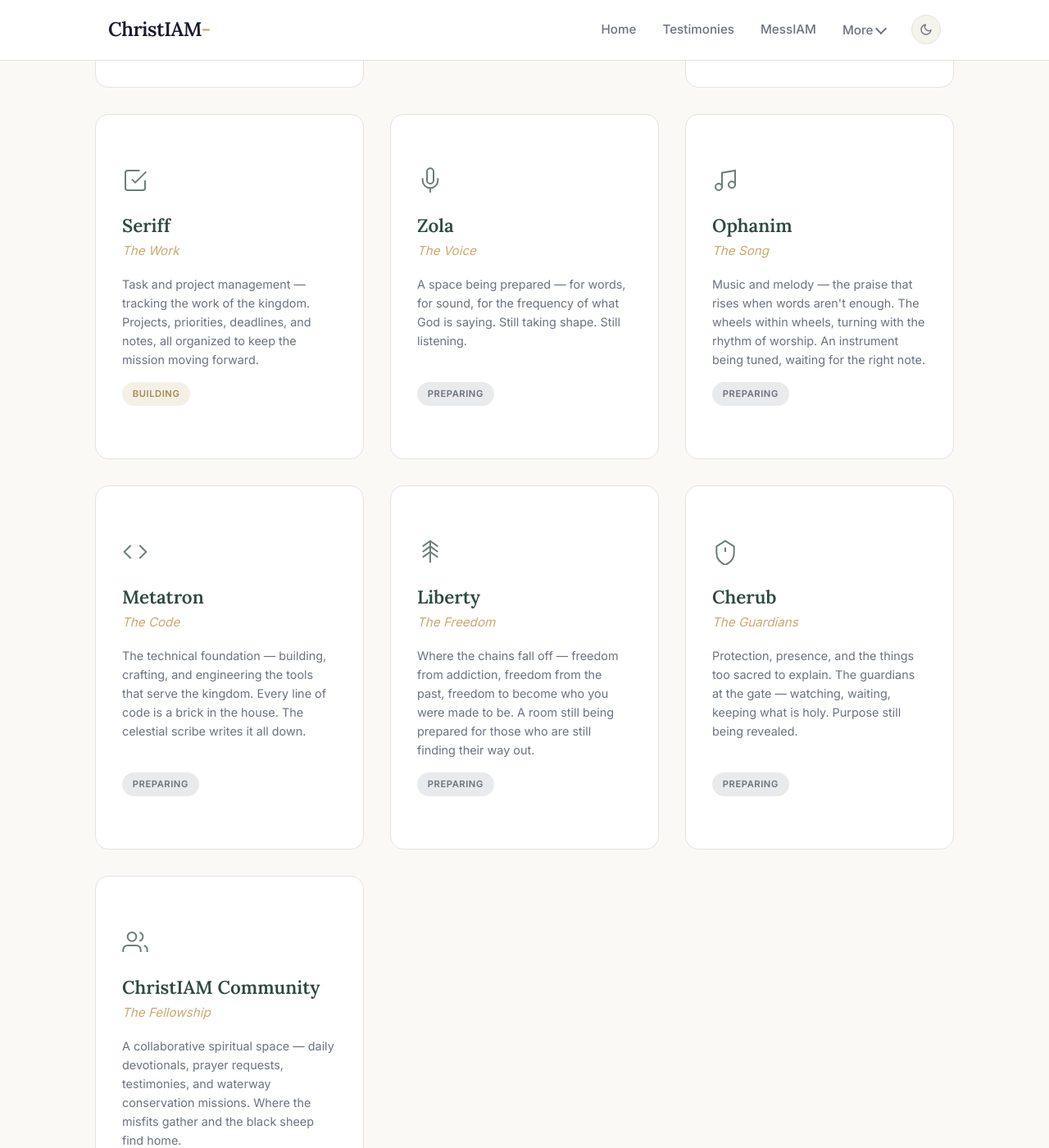
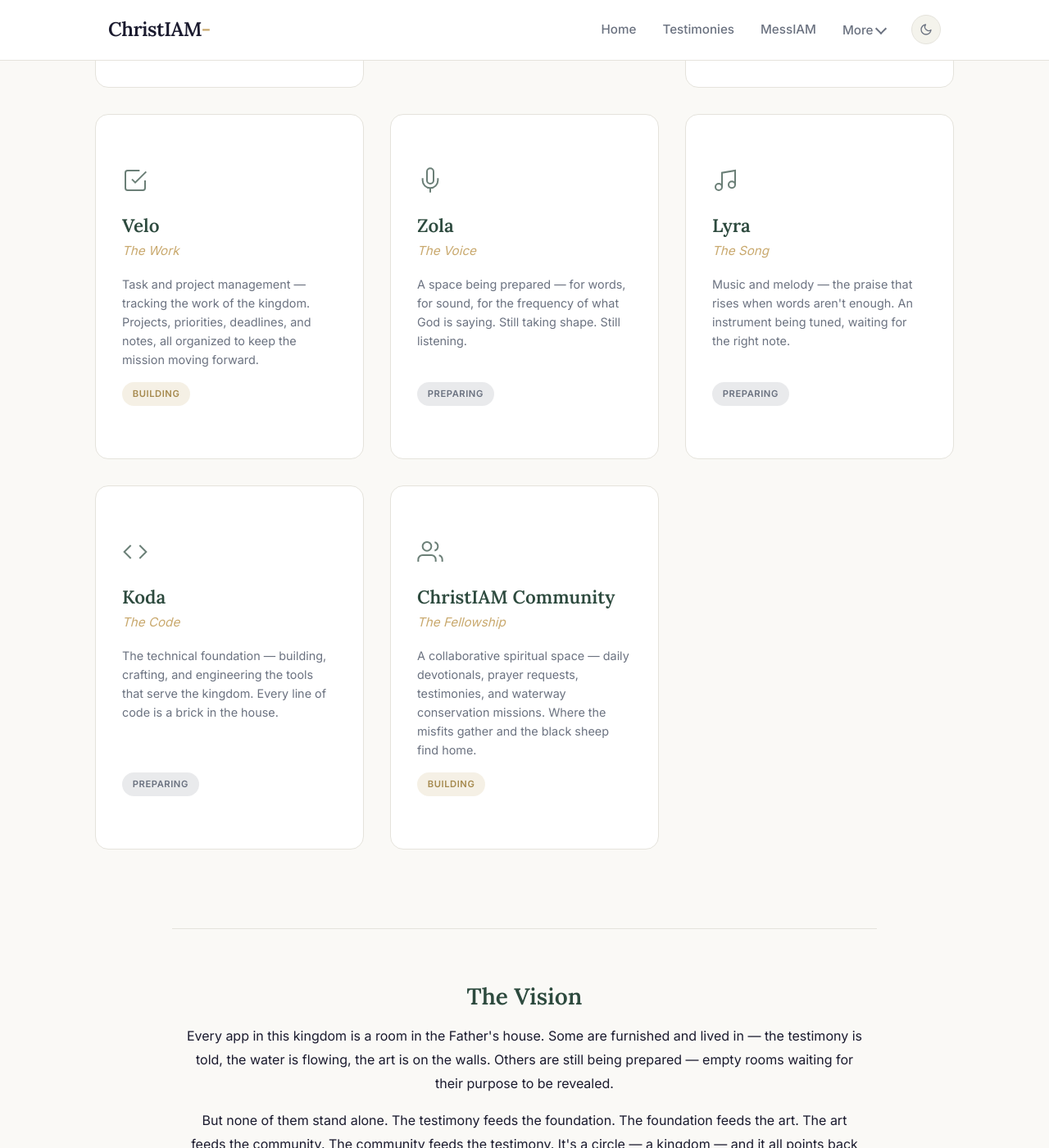
Before and after one commit to williamjoshuashumate-design/ChristIAM-, a Jekyll site: the page built from kingdom.md, in a window 1280 px wide and 1400 px high, scrolled down 1731 px. Shown: the whole window at 82% size. Built offline with Jekyll 4.4.1, drawn with Linux system fonts in a browser that asks for light colours; some of the changed text lies outside the part shown.

Commit message:
Revert Kingdom page to original app names (#3)
- Seriff → Velo (The Work)
- Ophanim → Lyra (The Song)
- Metatron → Koda (The Code)
- Zola restored to original ID (6a673670d7c3e3e9d85ef64d)
- Removed Liberty and Cherub cards (were not in original layout)
- Kingdom grid back to 9 rooms
- Resource links restored to original names
- Original purposes and descriptions preserved

Co-authored-by: williamjoshuashumate-design <williamjoshuashumate-design@users.noreply.github.com>

```diff
--- a/kingdom.md
+++ b/kingdom.md
@@ -87,7 +87,7 @@ permalink: /kingdom/
     <span class="kingdom-status kingdom-live">Live</span>
   </a>
 
-  <!-- Seriff — The Work (was Velo) -->
+  <!-- Velo — The Work -->
   <a href="https://app.base44.com/apps/6a6735244f99fb26a57b9ded" target="_blank" rel="noopener" class="kingdom-card kingdom-velo">
     <div class="kingdom-icon">
       <svg viewBox="0 0 24 24" fill="none" stroke="currentColor" stroke-width="1.5" width="32" height="32">
@@ -95,14 +95,14 @@ permalink: /kingdom/
         <path d="M21 12v7a2 2 0 0 1-2 2H5a2 2 0 0 1-2-2V5a2 2 0 0 1 2-2h11"/>
       </svg>
     </div>
-    <h3>Seriff</h3>
+    <h3>Velo</h3>
     <p class="kingdom-tagline">The Work</p>
     <p class="kingdom-desc">Task and project management — tracking the work of the kingdom. Projects, priorities, deadlines, and notes, all organized to keep the mission moving forward.</p>
     <span class="kingdom-status kingdom-building">Building</span>
   </a>
 
   <!-- Zola — The Voice -->
-  <a href="https://app.base44.com/apps/6a6d0305a74e50dbc6d743d1" target="_blank" rel="noopener" class="kingdom-card kingdom-zola">
+  <a href="https://app.base44.com/apps/6a673670d7c3e3e9d85ef64d" target="_blank" rel="noopener" class="kingdom-card kingdom-zola">
     <div class="kingdom-icon">
       <svg viewBox="0 0 24 24" fill="none" stroke="currentColor" stroke-width="1.5" width="32" height="32">
         <path d="M12 1a3 3 0 0 0-3 3v8a3 3 0 0 0 6 0V4a3 3 0 0 0-3-3z"/>
@@ -116,7 +116,7 @@ permalink: /kingdom/
     <span class="kingdom-status kingdom-preparing">Preparing</span>
   </a>
 
-  <!-- Ophanim — The Song (was Lyra) -->
+  <!-- Lyra — The Song -->
   <a href="https://app.base44.com/apps/6a67366cee802a984a04b58c" target="_blank" rel="noopener" class="kingdom-card kingdom-lyra">
     <div class="kingdom-icon">
       <svg viewBox="0 0 24 24" fill="none" stroke="currentColor" stroke-width="1.5" width="32" height="32">
@@ -125,13 +125,13 @@ permalink: /kingdom/
         <circle cx="18" cy="16" r="3"/>
       </svg>
     </div>
-    <h3>Ophanim</h3>
+    <h3>Lyra</h3>
     <p class="kingdom-tagline">The Song</p>
-    <p class="kingdom-desc">Music and melody — the praise that rises when words aren't enough. The wheels within wheels, turning with the rhythm of worship. An instrument being tuned, waiting for the right note.</p>
+    <p class="kingdom-desc">Music and melody — the praise that rises when words aren't enough. An instrument being tuned, waiting for the right note.</p>
     <span class="kingdom-status kingdom-preparing">Preparing</span>
   </a>
 
-  <!-- Metatron — The Code (was Koda) -->
+  <!-- Koda — The Code -->
   <a href="https://app.base44.com/apps/6a67365db0274195f2ffe57b" target="_blank" rel="noopener" class="kingdom-card kingdom-koda">
     <div class="kingdom-icon">
       <svg viewBox="0 0 24 24" fill="none" stroke="currentColor" stroke-width="1.5" width="32" height="32">
@@ -139,36 +139,9 @@ permalink: /kingdom/
         <polyline points="8 6 2 12 8 18"/>
       </svg>
     </div>
-    <h3>Metatron</h3>
+    <h3>Koda</h3>
     <p class="kingdom-tagline">The Code</p>
-    <p class="kingdom-desc">The technical foundation — building, crafting, and engineering the tools that serve the kingdom. Every line of code is a brick in the house. The celestial scribe writes it all down.</p>
-    <span class="kingdom-status kingdom-preparing">Preparing</span>
-  </a>
-
-  <!-- Liberty — The Freedom -->
-  <a href="https://app.base44.com/apps/6a673670d7c3e3e9d85ef64d" target="_blank" rel="noopener" class="kingdom-card kingdom-liberty">
-    <div class="kingdom-icon">
-      <svg viewBox="0 0 24 24" fill="none" stroke="currentColor" stroke-width="1.5" width="32" height="32">
-        <path d="M12 2v20M5 7l7-5 7 5M5 12l7-5 7 5M5 17l7-5 7 5"/>
-      </svg>
-    </div>
-    <h3>Liberty</h3>
-    <p class="kingdom-tagline">The Freedom</p>
-    <p class="kingdom-desc">Where the chains fall off — freedom from addiction, freedom from the past, freedom to become who you were made to be. A room still being prepared for those who are still finding their way out.</p>
-    <span class="kingdom-status kingdom-preparing">Preparing</span>
-  </a>
-
-  <!-- Cherub — The Guardians -->
-  <a href="https://app.base44.com/apps/6a0bf0e602e679b1faafd8f4" target="_blank" rel="noopener" class="kingdom-card kingdom-cherub">
-    <div class="kingdom-icon">
-      <svg viewBox="0 0 24 24" fill="none" stroke="currentColor" stroke-width="1.5" width="32" height="32">
-        <path d="M12 2L4 7v6c0 5 3.5 9 8 11 4.5-2 8-6 8-11V7l-8-5z"/>
-        <path d="M12 8v4M12 16h.01"/>
-      </svg>
-    </div>
-    <h3>Cherub</h3>
-    <p class="kingdom-tagline">The Guardians</p>
-    <p class="kingdom-desc">Protection, presence, and the things too sacred to explain. The guardians at the gate — watching, waiting, keeping what is holy. Purpose still being revealed.</p>
+    <p class="kingdom-desc">The technical foundation — building, crafting, and engineering the tools that serve the kingdom. Every line of code is a brick in the house.</p>
     <span class="kingdom-status kingdom-preparing">Preparing</span>
   </a>
 
@@ -208,7 +181,6 @@ permalink: /kingdom/
   </div>
 </section>
 
-
 <!-- The Sound -->
 <section class="kingdom-sound">
   <h2>The Sound</h2>
@@ -221,9 +193,6 @@ permalink: /kingdom/
       Your browser does not support audio playback.
     </audio>
   </div>
-  <p class="sound-credit">
-    Traditional spiritual · Melody transcribed by Camb
-  </p>
   <p class="sound-credit">
     Traditional spiritual · Melody transcribed by Camb
   </p>
@@ -293,12 +262,10 @@ permalink: /kingdom/
       <ul>
         <li><a href="https://app.base44.com/apps/69c9db755f22b0955055c1c2" target="_blank" rel="noopener">MessIAM — Clean Water</a></li>
         <li><a href="https://app.base44.com/apps/6a40e25b77cababc112d6086" target="_blank" rel="noopener">InvoiceFlow — Gallery</a></li>
-        <li><a href="https://app.base44.com/apps/6a6735244f99fb26a57b9ded" target="_blank" rel="noopener">Seriff — Work</a></li>
-        <li><a href="https://app.base44.com/apps/6a6d0305a74e50dbc6d743d1" target="_blank" rel="noopener">Zola — Voice</a></li>
-        <li><a href="https://app.base44.com/apps/6a67366cee802a984a04b58c" target="_blank" rel="noopener">Ophanim — Song</a></li>
-        <li><a href="https://app.base44.com/apps/6a67365db0274195f2ffe57b" target="_blank" rel="noopener">Metatron — Code</a></li>
-        <li><a href="https://app.base44.com/apps/6a673670d7c3e3e9d85ef64d" target="_blank" rel="noopener">Liberty — Freedom</a></li>
-        <li><a href="https://app.base44.com/apps/6a0bf0e602e679b1faafd8f4" target="_blank" rel="noopener">Cherub — Guardians</a></li>
+        <li><a href="https://app.base44.com/apps/6a6735244f99fb26a57b9ded" target="_blank" rel="noopener">Velo — Work</a></li>
+        <li><a href="https://app.base44.com/apps/6a673670d7c3e3e9d85ef64d" target="_blank" rel="noopener">Zola — Voice</a></li>
+        <li><a href="https://app.base44.com/apps/6a67366cee802a984a04b58c" target="_blank" rel="noopener">Lyra — Song</a></li>
+        <li><a href="https://app.base44.com/apps/6a67365db0274195f2ffe57b" target="_blank" rel="noopener">Koda — Code</a></li>
         <li><a href="https://app.base44.com/apps/6a379819d4ed99a26f0e56bd" target="_blank" rel="noopener">ChristIAM Community — Fellowship</a></li>
       </ul>
     </div>
@@ -313,7 +280,6 @@ permalink: /kingdom/
     </div>
   </div>
 </section>
-
 
 <!-- Social Media -->
 <section class="kingdom-social">
```
